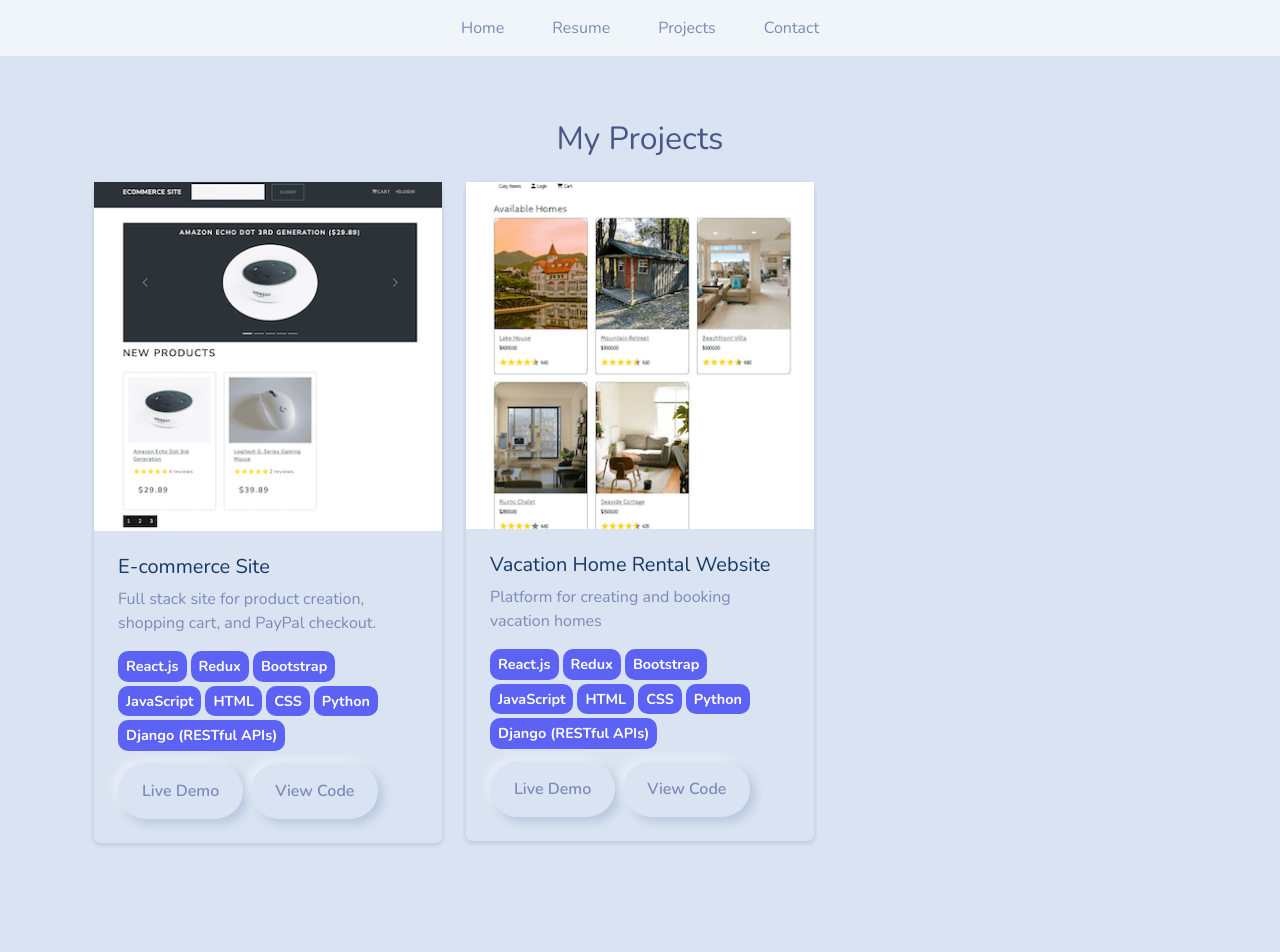
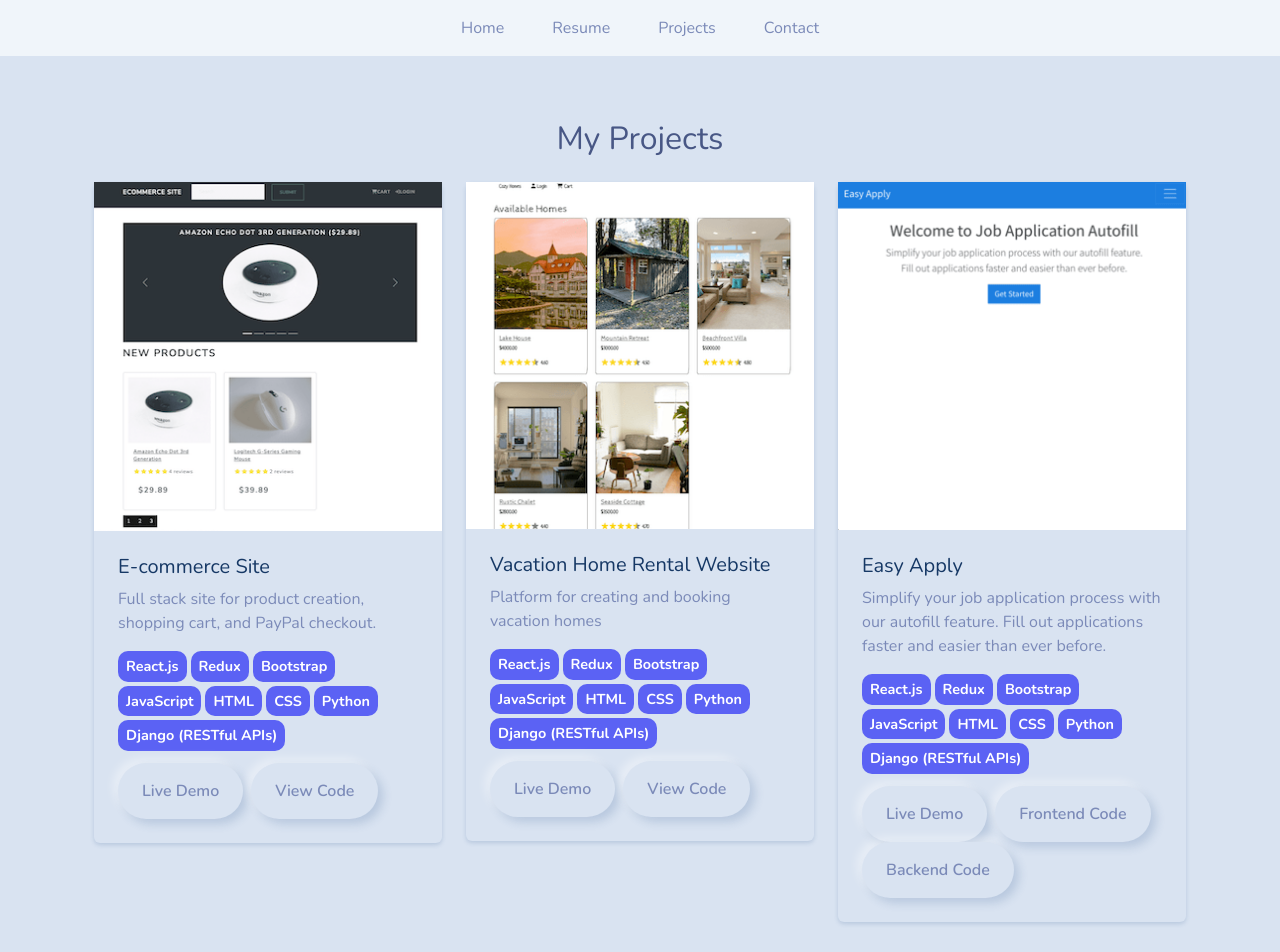
Before and after one commit to cj-yourjourney/cjluo_frontend, a React (Create React App) app: page /projects in a window 1280 px wide. Shown: the top 952 px of the page. Before the commit the page ends 931 px from the top, so only its background shows below. Built offline with nearby package versions, Linux system fonts and the light colour scheme.

Commit message:
added the easy apply project

```diff
--- a/src/pages/Projects.tsx
+++ b/src/pages/Projects.tsx
@@ -2,6 +2,7 @@ import React from 'react'
 import { Container, Row, Col, Card, Button, Badge } from 'react-bootstrap'
 import projectImage1 from '../images/project1.png' // Replace with actual image path
 import projectImage2 from '../images/project2.png' // Replace with actual image path
+import projectImage3 from '../images/project3.png' // Replace with actual image path (Add an image for Easy Apply)
 
 const technologies = [
   'React.js',
@@ -20,7 +21,7 @@ const projects = [
     description:
       'Full stack site for product creation, shopping cart, and PayPal checkout.',
     link: 'https://shoppro-488794eef662.herokuapp.com/',
-    github: 'https://github.com/cj-yourjourney/proshop',
+    github: { frontend: 'https://github.com/cj-yourjourney/proshop' },
     image: projectImage1,
     technologies
   },
@@ -28,11 +29,22 @@ const projects = [
     title: 'Vacation Home Rental Website',
     description: 'Platform for creating and booking vacation homes',
     link: 'https://cozy-home-3031533847cc.herokuapp.com/',
-    github: 'https://github.com/cj-yourjourney/cozy_home',
+    github: { frontend: 'https://github.com/cj-yourjourney/cozy_home' },
     image: projectImage2,
     technologies
+  },
+  {
+    title: 'Easy Apply',
+    description:
+      'Simplify your job application process with our autofill feature. Fill out applications faster and easier than ever before.',
+    link: 'http://easy-apply-react-app.s3-website-us-west-1.amazonaws.com/',
+    github: {
+      frontend: 'https://github.com/cj-yourjourney/easy-apply-react',
+      backend: 'https://github.com/cj-yourjourney/easy_apply_backend'
+    },
+    image: projectImage3, // Add an appropriate image for this project
+    technologies
   }
-  // Add more projects here
 ]
 
 const Projects: React.FC = () => {
@@ -71,14 +83,33 @@ const Projects: React.FC = () => {
                 >
                   Live Demo
                 </Button>
-                {project.github && (
+                {project.github?.frontend && !project.github?.backend && (
                   <Button
                     variant="secondary"
-                    href={project.github}
+                    href={project.github.frontend}
                     target="_blank"
                   >
                     View Code
                   </Button>
+                )}
+                {project.github?.frontend && project.github?.backend && (
+                  <>
+                    <Button
+                      variant="secondary"
+                      href={project.github.frontend}
+                      target="_blank"
+                      className="me-2"
+                    >
+                      Frontend Code
+                    </Button>
+                    <Button
+                      variant="secondary"
+                      href={project.github.backend}
+                      target="_blank"
+                    >
+                      Backend Code
+                    </Button>
+                  </>
                 )}
               </Card.Body>
             </Card>
```
Also changed, not shown: src/images/project3.png (added).
